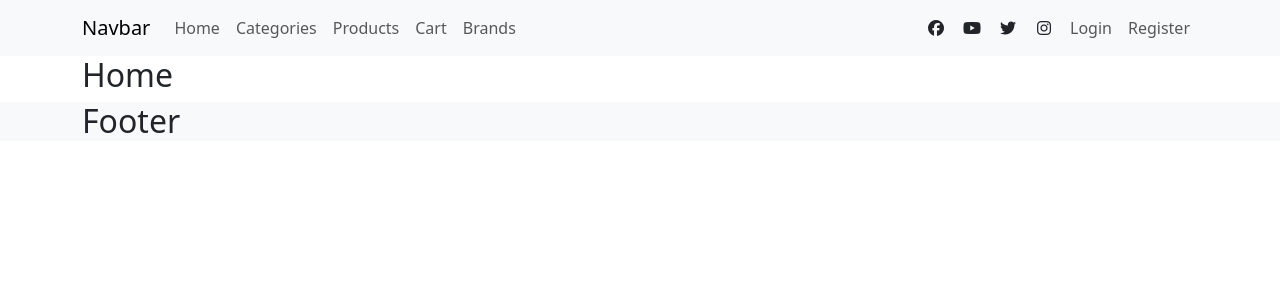
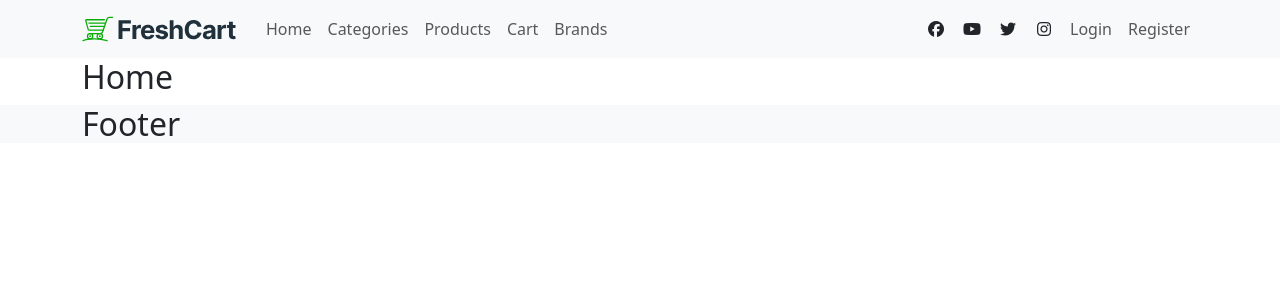
Before and after one commit to ahmedemam97/Ecomm_App, a React (Create React App) app: page / in a window 1280 px wide. Shown: the top 300 px of the page. Built offline with nearby package versions, Linux system fonts and the light colour scheme.

Commit message:
add image to navbar

```diff
--- a/src/components/NavBar/NavBar.jsx
+++ b/src/components/NavBar/NavBar.jsx
@@ -1,11 +1,12 @@
 import { Link } from "react-router-dom";
+import AppLogo from "../../Assets/images/freshcart-logo.svg";
 
 function NavBar() {
   return (
     <nav className="navbar navbar-expand-lg navbar-light bg-light ">
       <div className="container">
-        <Link className="navbar-brand" to="#">
-          Navbar
+        <Link className="navbar-brand" to="">
+          <img src={AppLogo} alt="Fresh Cart Logo" />
         </Link>
         <button
           className="navbar-toggler"
```
